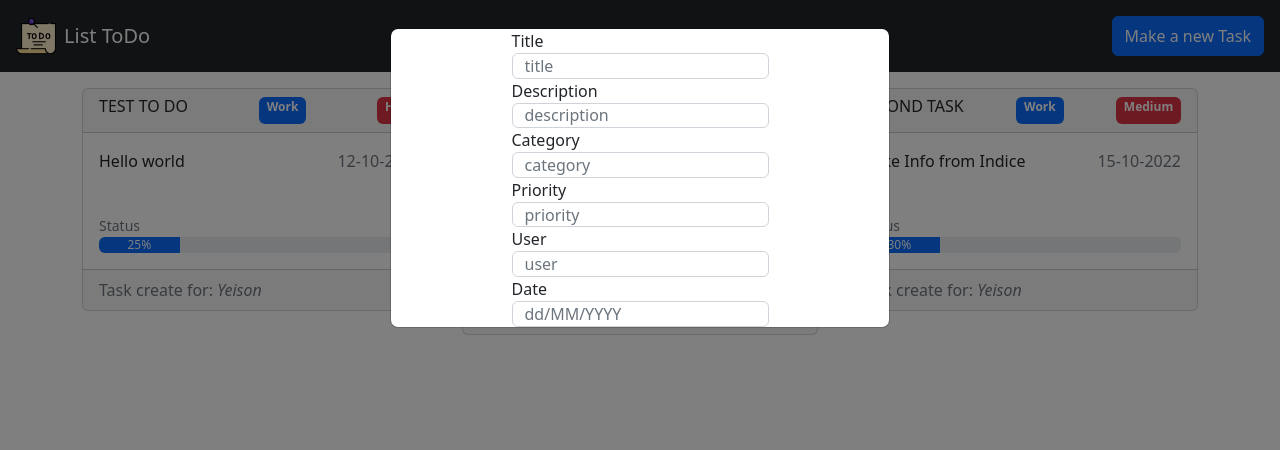
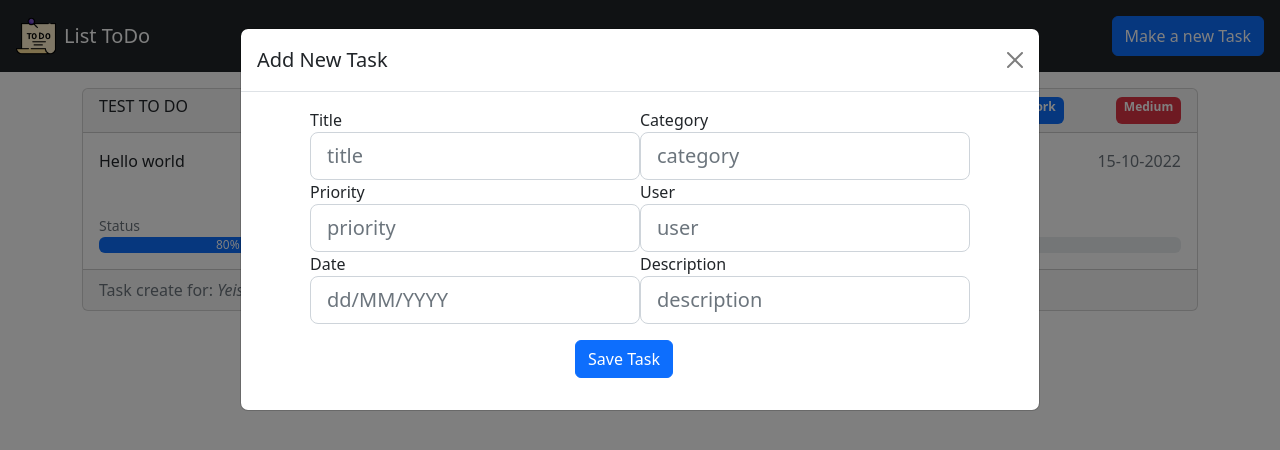
Before and after one commit to YeisonHenao/ToDo_Typescript, a React (Create React App) app: page / in a window 1280 px wide. Both pictures are taken after a click on the button "Make a new Task". Shown: the top 450 px of the page. Built offline with nearby package versions, Linux system fonts and the light colour scheme.

Commit message:
Terminar funcionalidad del formulario , pendiente estilos y organizar listado , empezar opción de editar tareas

```diff
--- a/src/App.tsx
+++ b/src/App.tsx
@@ -12,30 +12,9 @@ function App() {
     setListTodo(data);
   }, []);
 
-  const getMaxID = () => {
-    return listToDo.map(param => {
-      return Math.max(param.id) + 1
-    })
+  const handleNewTask = (newTask: ToDo) : void => {
+    setListTodo(listToDo => [...listToDo,newTask])
   }
-
-  const handleNewTodo = () => {
-    setListTodo([
-      ...listToDo,
-      {
-        id: getMaxID()[0],
-        date_creation: "15-10-2022",
-        title: "Second task",
-        body: "Make Info from Indice",
-        priority: "Medium",
-        category: "Work",
-        value_min: 0,
-        value_max: 100,
-        value_now: 30,
-        user_creation: "Yeison",
-        status: 1,
-      },
-    ]);
-  };
 
   return (
     <div className="App">
@@ -52,16 +31,16 @@ function App() {
 
       {/* Modal view */}
       <div
-        className="modal fade"
+        className="modal modal-lg fade"
         id="exampleModal"
         aria-labelledby="exampleModalLabel"
         aria-hidden="true"
       >
-        <div className="modal-dialog">
+        <div className="modal-dialog ">
           <div className="modal-content">
-            {/* <div className="modal-header">
+            <div className="modal-header">
               <h1 className="modal-title fs-5" id="exampleModalLabel">
-                New To Do
+                Add New Task
               </h1>
               <button
                 type="button"
@@ -71,37 +50,8 @@ function App() {
               ></button>
             </div>
             <div className="modal-body">
-              <form>
-                <div className="mb-3">
-                  <label className="col-form-label">Recipient:</label>
-                  <input
-                    type="text"
-                    className="form-control"
-                    id="recipient-name"
-                  />
-                </div>
-                <div className="mb-3">
-                  <label className="col-form-label">Message:</label>
-                  <textarea
-                    className="form-control"
-                    id="message-text"
-                  ></textarea>
-                </div>
-              </form>
+              <Form onNewTask={handleNewTask} />
             </div>
-            <div className="modal-footer">
-              <button
-                type="button"
-                className="btn btn-secondary"
-                data-bs-dismiss="modal"
-              >
-                Close
-              </button>
-              <button onClick={handleNewTodo} type="button" className="btn btn-primary">
-                Send message
-              </button>
-            </div> */}
-            <Form />
           </div>
         </div>
       </div>
--- a/src/components/Form.tsx
+++ b/src/components/Form.tsx
@@ -1,90 +1,129 @@
 import React from "react";
 import useFormNewTask from "../Hooks/useFormNewTask";
+import { ToDo } from "../types";
 
-const Form = () => {
+interface FormState {
+  onNewTask: (newToDo: ToDo) => void;
+}
 
-  const [inputValues, dispatch] = useFormNewTask()
-
+const Form = ({ onNewTask }: FormState) => {
+  const [inputValues, dispatch] = useFormNewTask();
 
   const handleChange = (e: React.ChangeEvent<HTMLInputElement>) => {
-    const {name , value} = e.target
+    const { name, value } = e.target;
     dispatch({
-      type:'change.value',
-      payload:{
+      type: "change.value",
+      payload: {
         inputName: name,
-        inputValue: value
-      }
-    })
-  }
+        inputValue: value,
+      },
+    });
+  };
 
+  const handleSubmit = (e: React.ChangeEvent<HTMLFormElement>) => {
+    e.preventDefault();
+    onNewTask(inputValues);
+    dispatch({ type: "clear" });
+  };
 
   return (
-    <form>
+    <form onSubmit={handleSubmit}>
+      <div className="row">
+        <div className="d-flex justify-content-between">
+          <div className="col-md-6">
             <div className="form-group">
               <label>Title</label>
               <input
                 type="text"
-          className="form-control"
+                className="form-control form-control-lg"
                 name="title"
                 placeholder="title"
                 value={inputValues.title}
                 onChange={handleChange}
               />
             </div>
-      <div className="form-group">
-        <label>Description</label>
-        <input
-          type="text"
-          className="form-control"
-          name="body"
-          placeholder="description"
-          value={inputValues.body}
-          onChange={handleChange}
-        />
           </div>
+          <div className="col-md-6 col-sm-12">
             <div className="form-group">
               <label>Category</label>
               <input
                 type="text"
-          className="form-control"
+                className="form-control form-control-lg"
                 name="category"
                 placeholder="category"
                 value={inputValues.category}
                 onChange={handleChange}
               />
             </div>
+          </div>
+        </div>
+      </div>
+
+      <div className="row">
+        <div className="d-flex justify-content-between">
+          <div className="col-md-6">
             <div className="form-group">
               <label>Priority</label>
               <input
                 type="text"
-          className="form-control"
+                className="form-control form-control-lg"
                 name="priority"
                 placeholder="priority"
                 value={inputValues.priority}
                 onChange={handleChange}
               />
             </div>
+          </div>
+          <div className="col-md-6">
             <div className="form-group">
               <label>User</label>
               <input
                 type="text"
-          className="form-control"
-          name="user"
+                className="form-control form-control-lg"
+                name="user_creation"
                 placeholder="user"
                 value={inputValues.user_creation}
                 onChange={handleChange}
               />
             </div>
+          </div>
+        </div>
+      </div>
+      <div className="row">
+        <div className="d-flex justify-content-between">
+          <div className="col-md-6">
             <div className="form-group">
               <label>Date</label>
               <input
                 type="text"
-          className="form-control"
-          name="date"
+                className="form-control form-control-lg"
+                name="date_creation"
                 placeholder="dd/MM/YYYY"
                 value={inputValues.date_creation}
                 onChange={handleChange}
               />
+            </div>
+          </div>
+          <div className="col-md-6">
+            <div className="form-group">
+              <label>Description</label>
+              <input
+                type="text"
+                name="body"
+                className="form-control form-control-lg"
+                placeholder="description"
+                value={inputValues.body}
+                onChange={handleChange}
+              />
+            </div>
+          </div>
+        </div>
+      </div>
+
+      <div className="d-flex justify-content-center">
+        <div className="col-md-12 m-3">
+          <button className="btn btn-primary">Save Task</button>
+        </div>
       </div>
     </form>
   );
--- a/src/components/Todo.tsx
+++ b/src/components/Todo.tsx
@@ -11,11 +11,12 @@ const Todo = ({ToDoList}: Props) => {
       <div className="row">
         {ToDoList.map((to) => {
           return (
-            <div className="col-md-4 col-sm-12 col-lg-4">
+            <div className="col-md-4 col-sm-12 col-lg-4" key={to.id}>
                 <div className="card">
                   <div className="card-header d-flex justify-content-between ">
                     <h6 className="text-uppercase">{to.title}</h6>
                     <span className="badge bg-primary text-white text-center">
+                      <label htmlFor=""></label>
                       <span>{to.category}</span>
                     </span>
                     <span className="badge bg-danger text-white text-center">
@@ -31,8 +32,9 @@ const Todo = ({ToDoList}: Props) => {
                     <small className="text-muted">Status</small>
                     <div className="progress">
                       <div
-                        className="progress-bar w-25"
+                        className="progress-bar"
                         role="progressbar"
+                        style={{width: `${to.value_now}%`}}
                         aria-valuenow={to.value_now}
                         aria-valuemin={to.value_min}
                         aria-valuemax={to.value_max}
--- a/src/data/ToDo.json
+++ b/src/data/ToDo.json
@@ -8,7 +8,7 @@
     "category": "Work",
     "value_min": 0,
     "value_max": 100,
-    "value_now": 25,
+    "value_now": 80,
     "user_creation": "Yeison",
     "status": 1
   },
```
Lines whose indentation alone changed are shown as unchanged.
